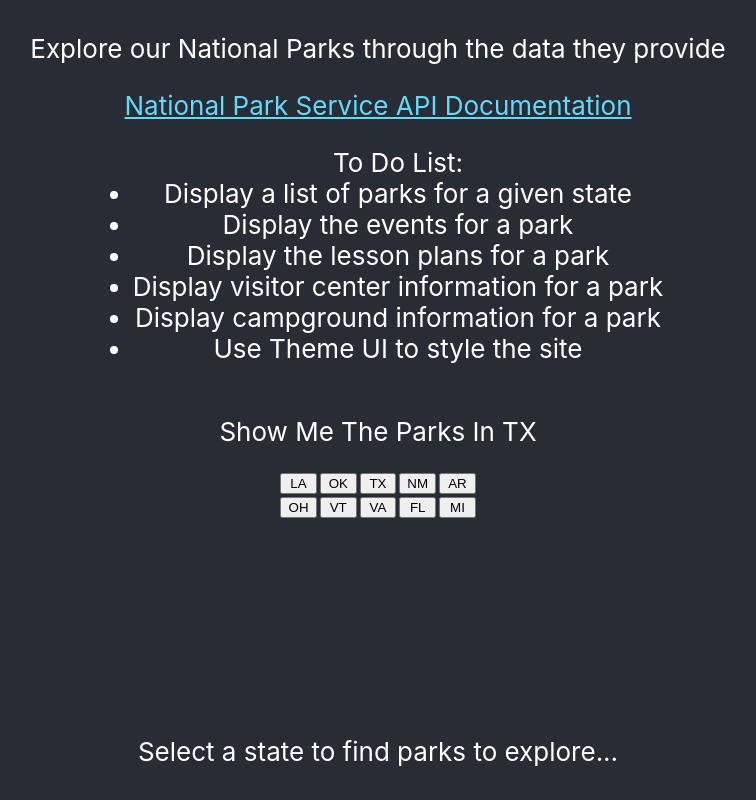
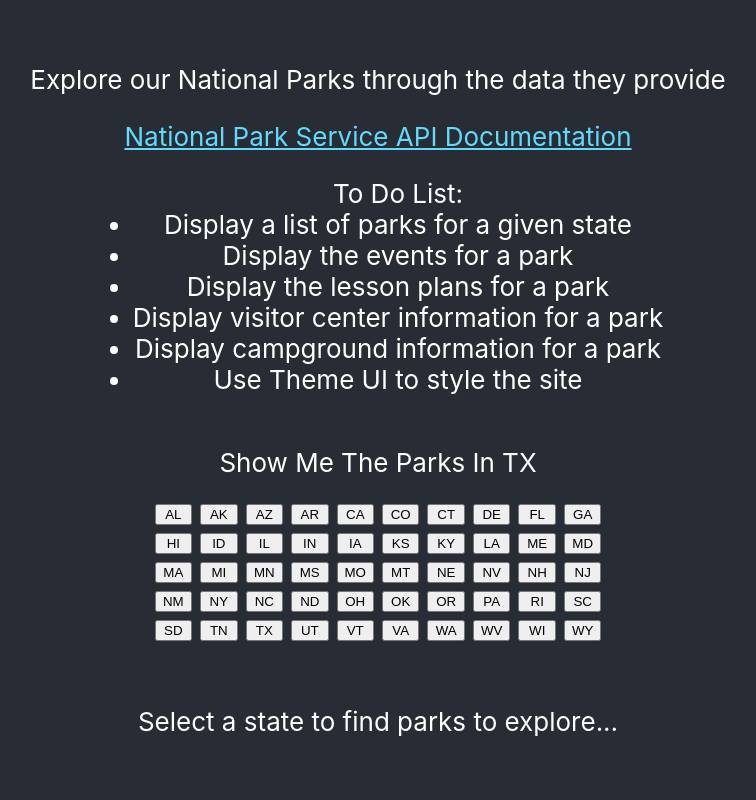
Before and after one commit to jonrcrowell/National-Parks-Explorer, a React (Create React App) app: page / in a window 1280 px wide. Shown: the whole page, without its empty margins (262-1018 px from the left). Built offline with nearby package versions, Linux system fonts and the light colour scheme; no server answers.

Commit message:
Map array of state abbreviations to buttons

```diff
--- a/src/App.js
+++ b/src/App.js
@@ -41,16 +41,7 @@ function App() {
         </ul>
         <p>Show Me The Parks In {parkState.toUpperCase()}</p>
         <div className="parent">
-          <button onClick={e => updateParkState('LA')}>LA</button>
-          <button onClick={e => updateParkState('OK')}>OK</button>
-          <button onClick={e => updateParkState('TX')}>TX</button>
-          <button onClick={e => updateParkState('NM')}>NM</button>
-          <button onClick={e => updateParkState('AR')}>AR</button>
-          <button onClick={e => updateParkState('OH')}>OH</button>
-          <button onClick={e => updateParkState('VT')}>VT</button>
-          <button onClick={e => updateParkState('VA')}>VA</button>
-          <button onClick={e => updateParkState('FL')}>FL</button>
-          <button onClick={e => updateParkState('MI')}>MI</button>
+          {stateAbbreviations.map(ab => <button onClick={e => updateParkState(ab)}>{ab}</button>)}
         </div>
         {!parks ? (
           <p>Select a state to find parks to explore...</p>
--- a/src/index.css
+++ b/src/index.css
@@ -14,8 +14,9 @@ code {
 
 .parent {
   display: grid;
-  grid-template-columns: 1fr 1fr 1fr 1fr 1fr;
-  grid-template-rows: 1fr 1fr 1fr 1fr 1fr 1fr 1fr 1fr 1fr 1fr;
-  grid-column-gap: 3px;
-  grid-row-gap: 3px;
+  grid-template-columns: 1fr 1fr 1fr 1fr 1fr 1fr 1fr 1fr 1fr 1fr;
+  grid-template-rows: 1fr 1fr 1fr 1fr 1fr;
+  grid-column-gap: 8px;
+  grid-row-gap: 8px;
+  margin-bottom: 1.5em;
   }
```
